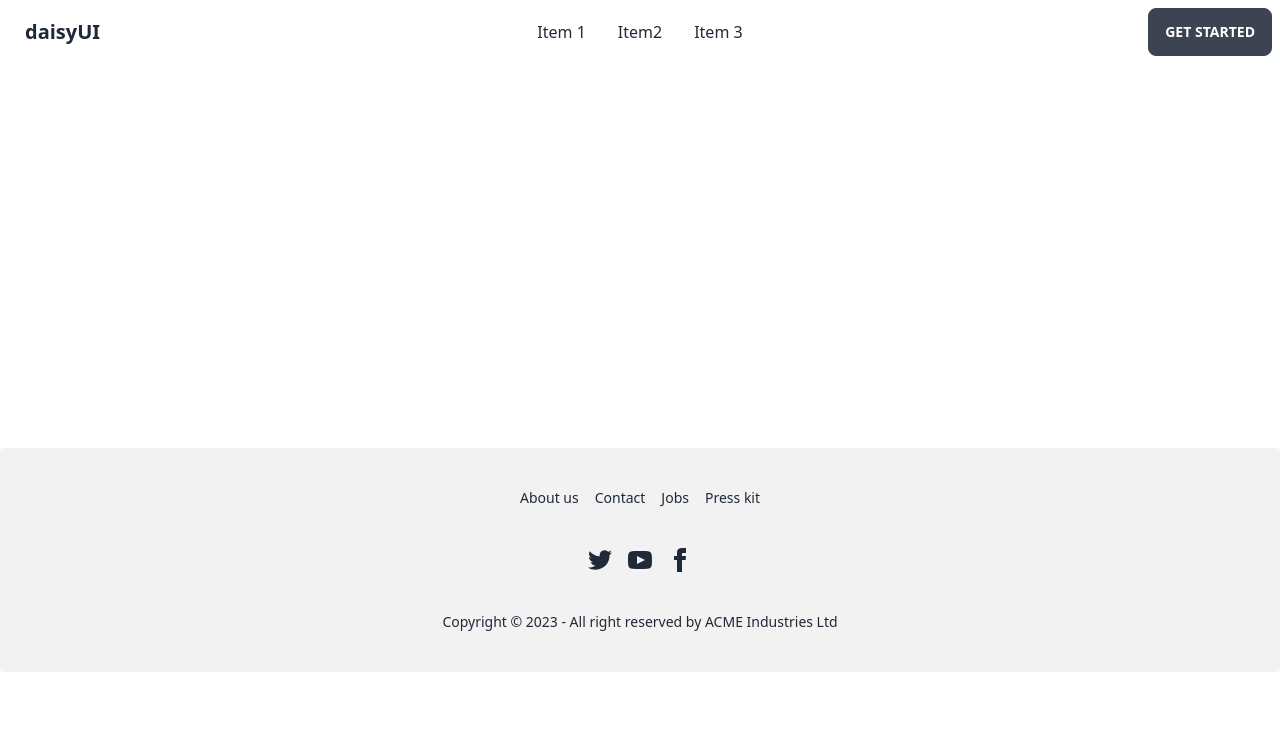
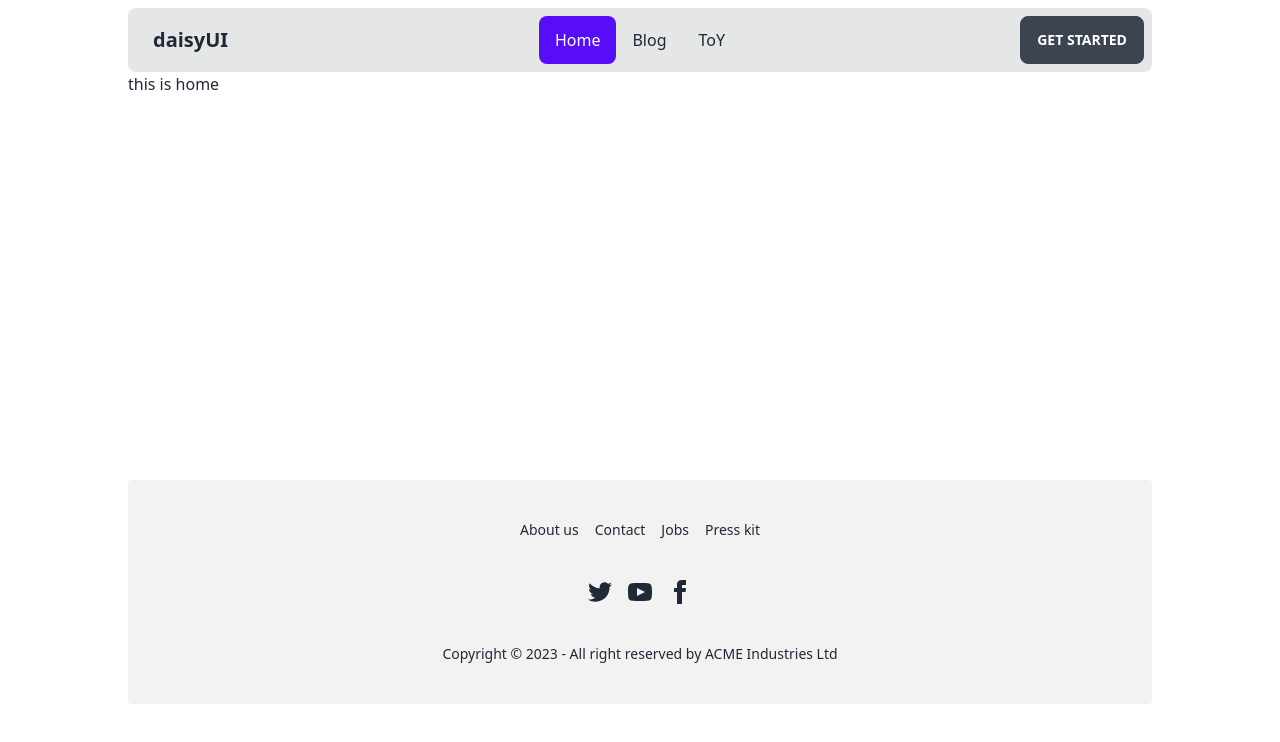
Before and after one commit to ekram2d/toy-market-client, a React (Vite) app: page / in a window 1280 px wide. Shown: the top 742 px of the page. Built offline with nearby package versions, Linux system fonts and the light colour scheme.

Commit message:
Navlink added

```diff
--- a/src/App.jsx
+++ b/src/App.jsx
@@ -5,16 +5,17 @@ import './App.css'
 import { Outlet } from 'react-router-dom'
 import Footer from './Components/Footer/Footer'
 import Home from './Components/Home/Home'
+import Header from './Components/Header/Header'
 
 function App() {
-  const [count, setCount] = useState(0)
+
 
   return (
-    <>
-     <Home></Home>
-       <Outlet></Outlet>
-       <Footer></Footer>
-    </>
+    <div className='w-[80%] mx-auto mt-2'>
+      <Header></Header>
+      <Outlet></Outlet>
+      <Footer></Footer>
+    </div>
   )
 }
 
--- a/src/Components/Header/Header.jsx
+++ b/src/Components/Header/Header.jsx
@@ -1,38 +1,35 @@
 import React from 'react';
+import { Link, NavLink } from "react-router-dom";
+
+
 
 const Header = () => {
       return (
-            <div className="navbar bg-base-100">
+            <div className="navbar bg-base-300 rounded-lg">
                   <div className="navbar-start">
                         <div className="dropdown">
                               <label tabIndex={0} className="btn btn-ghost lg:hidden">
                                     <svg xmlns="http://www.w3.org/2000/svg" className="h-5 w-5" fill="none" viewBox="0 0 24 24" stroke="currentColor"><path strokeLinecap="round" strokeLinejoin="round" strokeWidth="2" d="M4 6h16M4 12h8m-8 6h16" /></svg>
                               </label>
                               <ul tabIndex={0} className="menu menu-compact dropdown-content mt-3 p-2 shadow bg-base-100 rounded-box w-52">
-                                    <li><a>Item 1</a></li>
-                                    <li>
-                                          <a>Item2</a>
-
-                                    </li>
-                                    <li><a>Item 3</a></li>
+                                    <li> <NavLink to="/">Home</NavLink></li>
+                                    <li> <NavLink to="/">Blog</NavLink></li>
+                                    <li> <NavLink to="/">ToY</NavLink></li>
                               </ul>
                         </div>
                         <a className="btn btn-ghost normal-case text-xl">daisyUI</a>
                   </div>
                   <div className="navbar-center hidden lg:flex">
                         <ul className="menu menu-horizontal px-1">
-                              <li><a>Item 1</a></li>
-                              <li>
-                                    <a>Item2</a>
-
-                              </li>
-                              <li><a>Item 3</a></li>
+                              <li> <NavLink to="/">Home</NavLink></li>
+                              <li> <NavLink to="/blog">Blog</NavLink></li>
+                              <li> <NavLink to="/toy">ToY</NavLink></li>
                         </ul>
                   </div>
                   <div className="navbar-end">
                         <a className="btn">Get started</a>
                   </div>
-            </div>
+            </div >
       );
 };
 
--- a/src/Components/Home/Home.jsx
+++ b/src/Components/Home/Home.jsx
@@ -4,7 +4,7 @@ import Header from '../Header/Header';
 const Home = () => {
       return (
             <div>
-                  <Header></Header>
+                  this is home
             </div>
       );
 };
--- a/src/main.jsx
+++ b/src/main.jsx
@@ -7,6 +7,7 @@ import {
 } from "react-router-dom";
 import './index.css'
 import App from './App';
+import Home from './Components/Home/Home';
 
 
 const router = createBrowserRouter([
@@ -16,7 +17,7 @@ const router = createBrowserRouter([
 
   children:[{
     path:'/',
-    element:<p>this is home</p>
+    element:<Home></Home>
 
   },
   {
@@ -46,8 +47,9 @@ const router = createBrowserRouter([
   },
 ]);
 
-ReactDOM.createRoot(document.getElementById('root')).render(
+
+ReactDOM.createRoot(document.getElementById("root")).render(
   <React.StrictMode>
-    <App />
-  </React.StrictMode>,
-)
+    <RouterProvider router={router} />
+  </React.StrictMode>
+);
```
